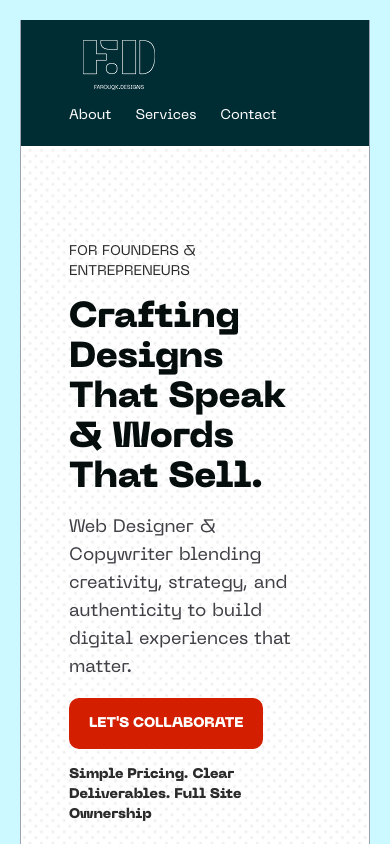
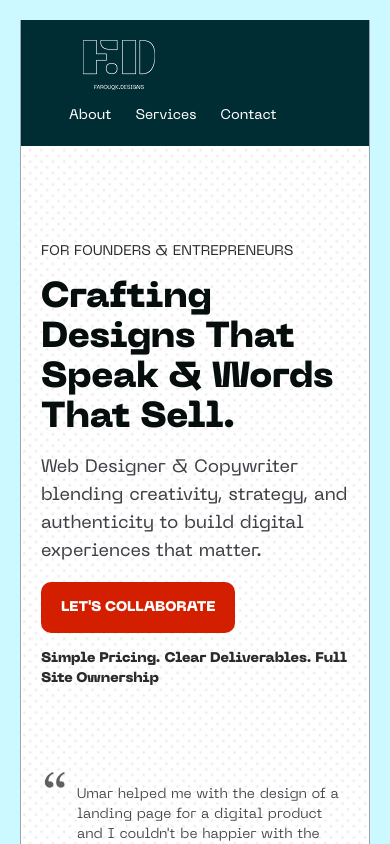
Before and after one commit to reality-farouqk/farouqkdesigns, a Next.js app: page / in a window 390 px wide. Shown: the top 844 px of the page. Built offline with nearby package versions, Linux system fonts and the light colour scheme.

Commit message:
adjusted hero padding for mobile devices and added justed a link in casestudy section

```diff
--- a/app/components/CaseStudy.tsx
+++ b/app/components/CaseStudy.tsx
@@ -31,8 +31,8 @@ const CaseStudy: React.FC = () => {
     },
     {
       id: 4,
-      title: "https://mailafiyaumarsulai.wixstudio.com/rsguttering",
-      caseStudyLink: "/",
+      title: "RS Guttering",
+      caseStudyLink: "https://mailafiyaumarsulai.wixstudio.com/rsguttering",
       description:
         "Revamped a roofing business landing page—giving it a fresh, modern look that aligns with their brand and goals. ",
       image: "/RS-Guttering.png",
--- a/app/components/Hero.tsx
+++ b/app/components/Hero.tsx
@@ -5,7 +5,7 @@ import CTA from "./CTA";
 const Hero: React.FC = () => {
   return (
     <section
-      className="text-[#2b2b2b] flex flex-col lg:flex-row lg:items-center py-24 px-12 gap-12"
+      className="text-[#2b2b2b] flex flex-col lg:flex-row lg:items-center py-24 px-5 lg:px-12 gap-12"
       style={{ backgroundImage: "url(/Hero&AboutSection-bg.png)" }}
     >
       <div className="w-full lg:w-3/4 mb-8 md:mb-0">
```
